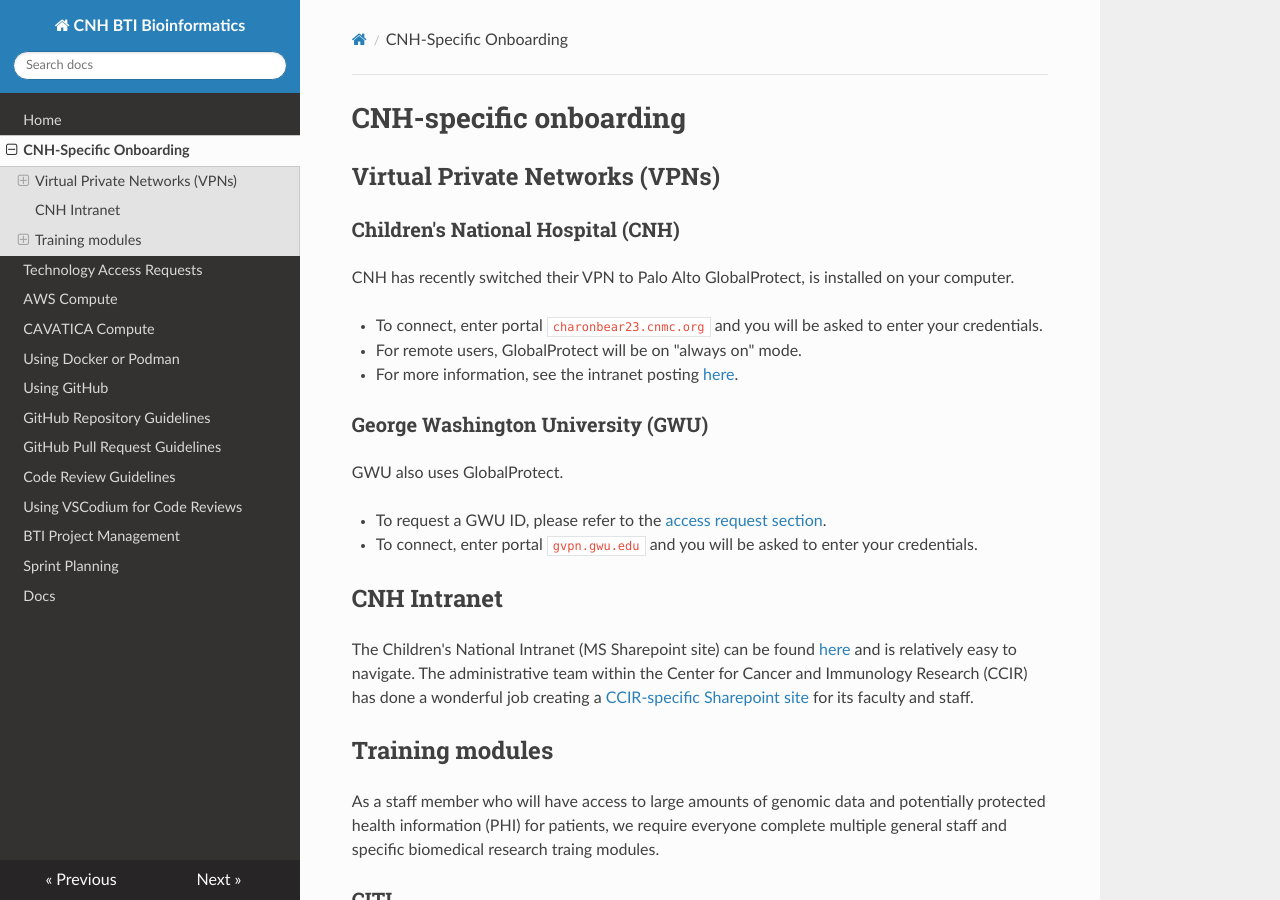
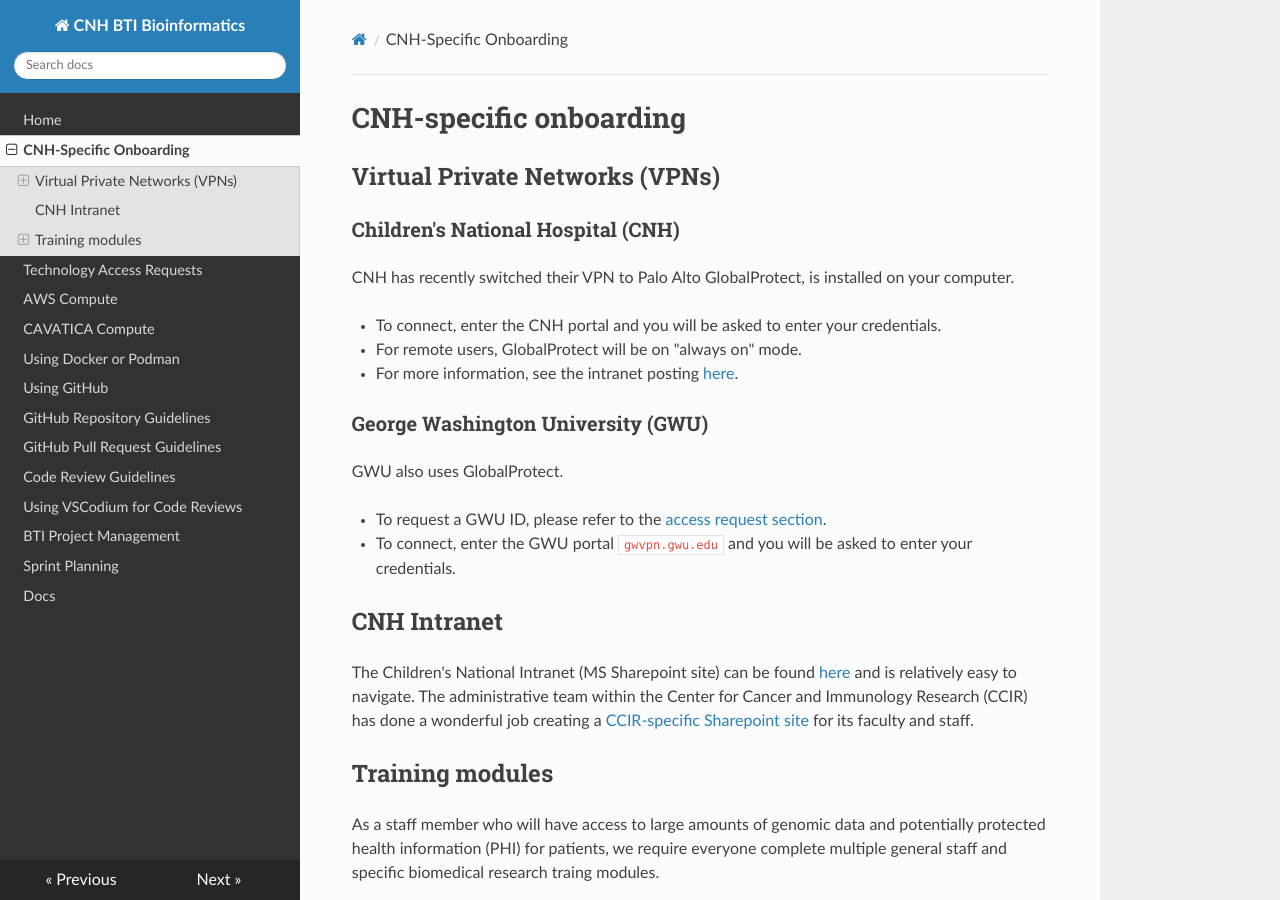
Before and after one commit to childrens-bti/bti-bfx-docs, an MkDocs documentation site: the page built from docs/cnh-onboarding.md, in a window 1280 px wide and 900 px high. Built offline with MkDocs 1.6.1, drawn with Linux system fonts in a browser that asks for light colours; nearby versions of some CDN libraries.

Commit message:
correct gwu vpn url

```diff
--- a/docs/cnh-onboarding.md
+++ b/docs/cnh-onboarding.md
@@ -6,7 +6,7 @@
 
 CNH has recently switched their VPN to Palo Alto GlobalProtect, is installed on your computer.
 
-- To connect, enter portal `charonbear23.cnmc.org` and you will be asked to enter your credentials.
+- To connect, enter the CNH portal and you will be asked to enter your credentials.
 - For remote users, GlobalProtect will be on "always on" mode.
 - For more information, see the intranet posting [here](https://cnmc.sharepoint.com/sites/itsupport/SitePages/GlobalProtect-VPN.aspx).
 
@@ -15,7 +15,7 @@
 GWU also uses GlobalProtect.
 
 - To request a GWU ID, please refer to the [access request section](https://childrens-bti.github.io/bti-bfx-docs/access/).
-- To connect, enter portal `gvpn.gwu.edu` and you will be asked to enter your credentials.
+- To connect, enter the GWU portal `gwvpn.gwu.edu` and you will be asked to enter your credentials.
 
 ## CNH Intranet
 
```
